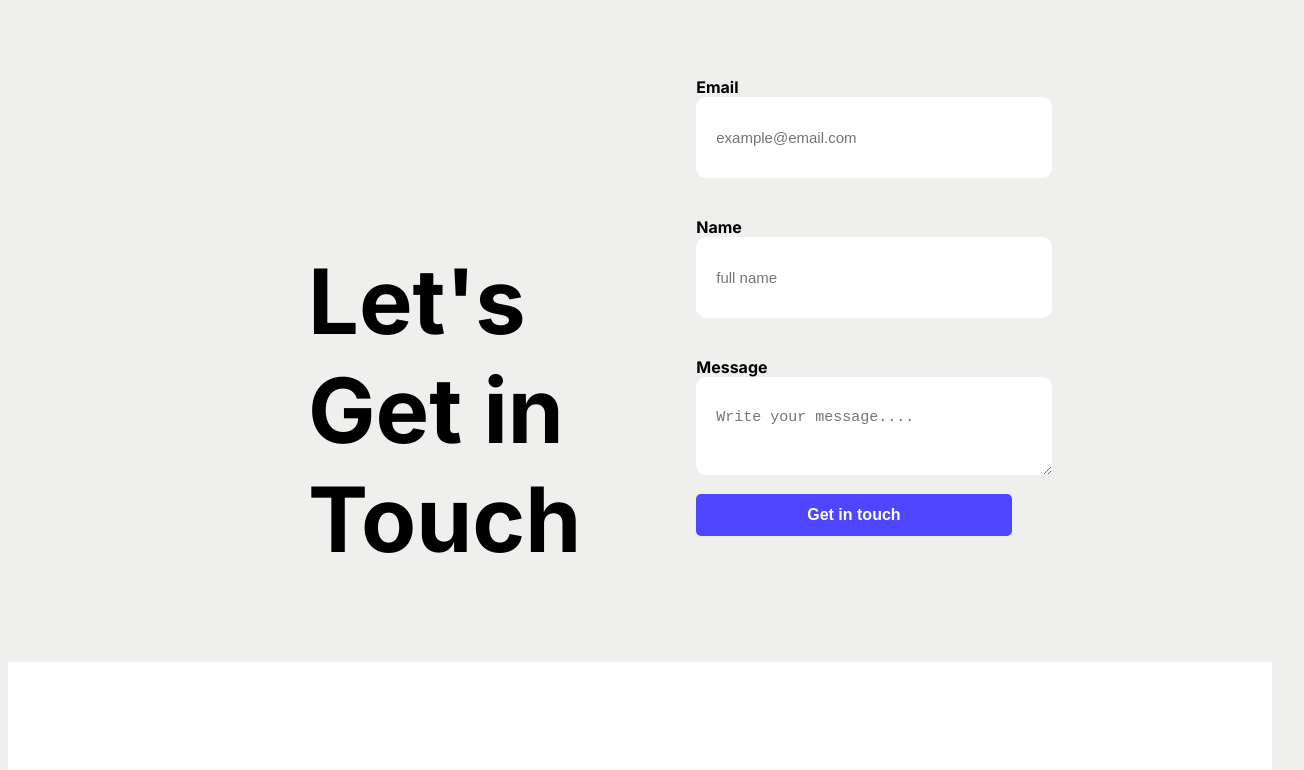
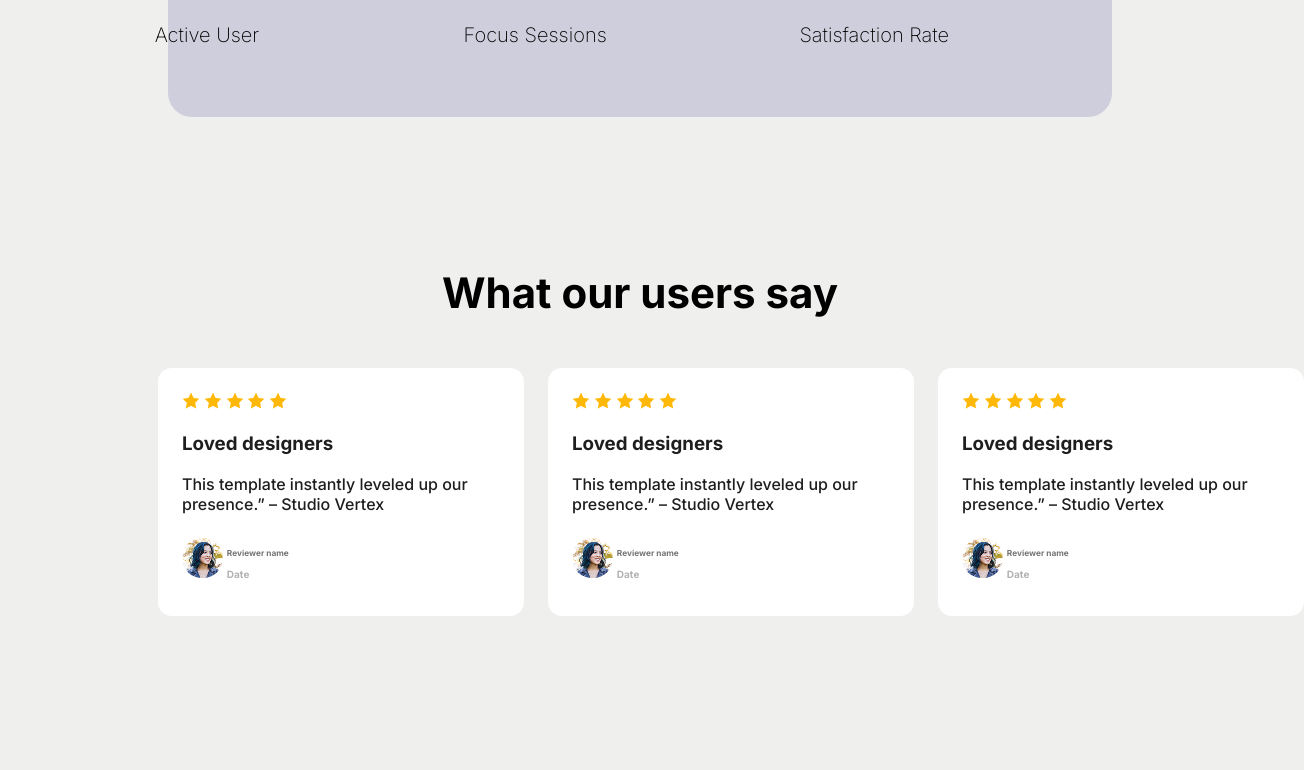
Before and after one commit to Sahruk-alam/solve-assignment-1, a plain HTML site: page index.html in a window 1280 px wide. Shown: the part 1610-2380 px from the top of the page, 1304 px wide, since content can reach past the window. Drawn offline with Linux system fonts and the light colour scheme.

Commit message:
5th commit

```diff
--- a/index.html
+++ b/index.html
@@ -57,7 +57,69 @@
             </div>
         </div>
         </div>
+<div class="feedback">
+    <h2 class="feedback-title"> What our users say</h2>
+    <div class="main-feed">
+        <div class="feed-sec">
+        <img src="Assets/icon-star.png" alt="" class="star">
+        <img src="Assets/icon-star.png" alt="" class="star">
+        <img src="Assets/icon-star.png" alt="" class="star">
+        <img src="Assets/icon-star.png" alt="" class="star">
+        <img src="Assets/icon-star.png" alt="" class="star">
+        <h3 class="feed-title">Loved designers</h3>
+        <p class="feed-sub-title">This template instantly
+            leveled up our presence.”
+            – Studio Vertex </p>
+            <div class="pic">
+                <img src="Assets/avatar.png" alt="" class="photo">
+                <div class="name">
+                    <h5 class="sub-title1">Reviewer name</h5>
+                    <p class="para">Date</p>
+                </div>
+            </div>
+    </div>
+    <div class="feed-sec">
+        <img src="Assets/icon-star.png" alt="" class="star">
+        <img src="Assets/icon-star.png" alt="" class="star">
+        <img src="Assets/icon-star.png" alt="" class="star">
+        <img src="Assets/icon-star.png" alt="" class="star">
+        <img src="Assets/icon-star.png" alt="" class="star">
+        <h3 class="feed-title">Loved designers</h3>
+        <p class="feed-sub-title">This template instantly
+            leveled up our presence.”
+            – Studio Vertex </p>
+            <div class="pic">
+                <img src="Assets/avatar.png" alt="" class="photo">
+                <div class="name">
+                    <h5 class="sub-title1">Reviewer name</h5>
+                    <p class="para">Date</p>
+                </div>
+            </div>
+    </div>
+    <div class="feed-sec">
+        <img src="Assets/icon-star.png" alt="" class="star">
+        <img src="Assets/icon-star.png" alt="" class="star">
+        <img src="Assets/icon-star.png" alt="" class="star">
+        <img src="Assets/icon-star.png" alt="" class="star">
+        <img src="Assets/icon-star.png" alt="" class="star">
+        <h3 class="feed-title">Loved designers</h3>
+        <p class="feed-sub-title">This template instantly
+            leveled up our presence.”
+            – Studio Vertex </p>
+            <div class="pic">
+                <img src="Assets/avatar.png" alt="" class="photo">
+                <div class="name">
+                    <h5 class="sub-title1">Reviewer name</h5>
+                    <p class="para">Date</p>
+                </div>
+            </div>
+    </div>
 
+    </div>
+
+
+
+</div>
 
         <div class="touch">
             <h1 class="headline">Let's Get in Touch</h1>
--- a/styles.css
+++ b/styles.css
@@ -141,7 +141,7 @@ h1{
 .headline{
     font-size: 90px;
     font-weight: bold;
-    margin-top: 170px;
+    margin-top: 100px;
 }
 .touch{
     padding:50px 150px ;
@@ -151,7 +151,6 @@ h1{
 .box input[type="email"],input[type="text"],textarea{
 
     background-color:white;
-    /* height: 64px; */
     border-radius:10px ;
     padding: 32px 20px;
     display: block;
@@ -161,6 +160,7 @@ h1{
     font-size: 15px;
     color: #000000;
     margin-right: 150px;
+    margin-top: 9px;
 }
 h1{
     margin-right: 115px;
@@ -172,3 +172,57 @@ body{
     width: 100%;
     margin-right: 150px;
 }
+.para{
+    color: #B3B3B3;
+    /* height: 22px;
+    width: 267px; */
+}
+.sub-title1{
+    color: #757575;
+      /* height: 22px;
+    width: 267px; */
+    margin-bottom: 0px;
+}
+.name{
+    display: inline-block;
+    gap: none;
+    font-size: 10px;
+}
+.photo{
+    border-radius: 30px;
+}
+ .feed-sub-title{
+    color: #1E1E1E;
+    height: 44px;
+    width: 318px;
+    font-weight: 500;
+ }
+ .feed-title{
+color: #1E1E1E;
+font-weight: bold;
+
+ }
+ .feed-sec{
+    /* display: flex; */
+    background-color:#FFFFFF ;
+    padding: 24px;
+    border-radius: 14px;
+    /* gap: 24px; */
+    height: 200px;
+    width: 360px;
+ }
+ .main-feed{
+    display: flex;
+    gap: 24px;
+ }
+ .feedback-title{
+    font-size: 42px;
+    font-weight: bold;
+    text-align: center;
+ }
+ h2{
+    margin-bottom:50px ;
+ }
+ .feedback{
+    padding:130px 150px ;
+ }
```
